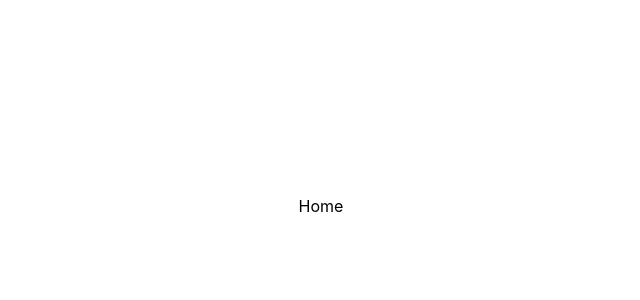
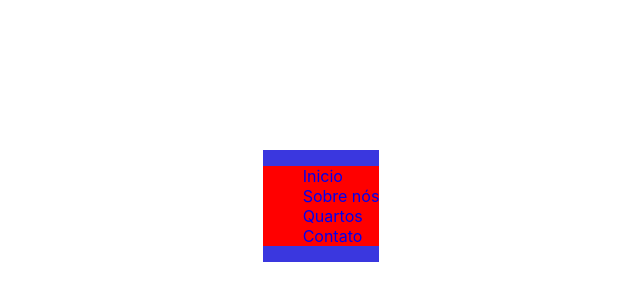
Before and after one commit to dev-lfchamorro/hotel-litoral, a React (Create React App) app: page /home in a window 1280 px wide. Shown: the part 194-494 px from the top of the page, without its empty margins (319-959 px from the left). Built offline with nearby package versions, Linux system fonts and the light colour scheme.

Commit message:
Link navigate for different pages was implemented on view options for menu navigation

```diff
--- a/src/components/common/Header/index.tsx
+++ b/src/components/common/Header/index.tsx
@@ -1,13 +1,23 @@
+import { Link } from "react-router-dom";
+import { paths } from "../../../constants";
 import "./styles.scss";
 
 const Header = () => {
   return (
     <div className="header-container">
       <ul>
-        <li>Inicio</li>
-        <li>Sobre nós</li>
-        <li>Quartos</li>
-        <li>Contato</li>
+        <li>
+          <Link to={paths.home}>Inicio</Link>
+        </li>
+        <li>
+          <Link to={paths.aboutUs}>Sobre nós</Link>
+        </li>
+        <li>
+          <Link to={paths.rooms}>Quartos</Link>
+        </li>
+        <li>
+          <Link to={paths.contact}>Contato</Link>
+        </li>
       </ul>
     </div>
   );
--- a/src/views/AboutUs/index.tsx
+++ b/src/views/AboutUs/index.tsx
@@ -1,8 +1,13 @@
 import React from "react";
+import Header from "../../components/common/Header";
 import "./styles.scss";
 
 const AboutUs: React.FC = () => {
-  return <div>AboutUs</div>;
+  return (
+    <div className="about-us-container">
+      <Header />
+    </div>
+  );
 };
 
 export default AboutUs;
--- a/src/views/AboutUs/styles.scss
+++ b/src/views/AboutUs/styles.scss
@@ -0,0 +1,3 @@
+.about-us-container {
+  background-color: orange;
+}
--- a/src/views/Contact/index.tsx
+++ b/src/views/Contact/index.tsx
@@ -1,8 +1,13 @@
 import React from "react";
+import Header from "../../components/common/Header";
 import "./styles.scss";
 
 const Contact: React.FC = () => {
-  return <div>Contact</div>;
+  return (
+    <div className="contact-container">
+      <Header />
+    </div>
+  );
 };
 
 export default Contact;
--- a/src/views/Contact/styles.scss
+++ b/src/views/Contact/styles.scss
@@ -0,0 +1,3 @@
+.contact-container {
+  background-color: aquamarine;
+}
--- a/src/views/Home/index.tsx
+++ b/src/views/Home/index.tsx
@@ -1,8 +1,13 @@
 import React from "react";
+import Header from "../../components/common/Header";
 import "./styles.scss";
 
 const Home: React.FC = () => {
-  return <div>Home</div>;
+  return (
+    <div className="home-container">
+      <Header />
+    </div>
+  );
 };
 
 export default Home;
--- a/src/views/Home/styles.scss
+++ b/src/views/Home/styles.scss
@@ -0,0 +1,3 @@
+.home-container {
+  background-color: rgb(58, 55, 223);
+}
--- a/src/views/Rooms/index.tsx
+++ b/src/views/Rooms/index.tsx
@@ -1,8 +1,13 @@
 import React from "react";
+import Header from "../../components/common/Header";
 import "./styles.scss";
 
 const Rooms: React.FC = () => {
-  return <div>Rooms</div>;
+  return (
+    <div className="rooms-container">
+      <Header />
+    </div>
+  );
 };
 
 export default Rooms;
--- a/src/views/Rooms/styles.scss
+++ b/src/views/Rooms/styles.scss
@@ -0,0 +1,3 @@
+.rooms-container {
+  background-color: rgb(59, 243, 35);
+}
```
